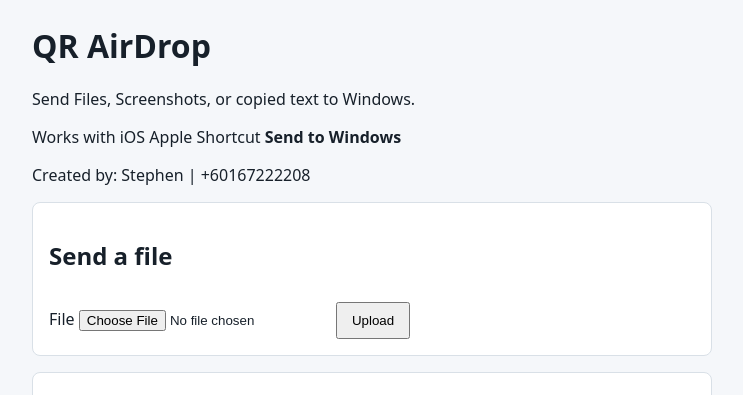
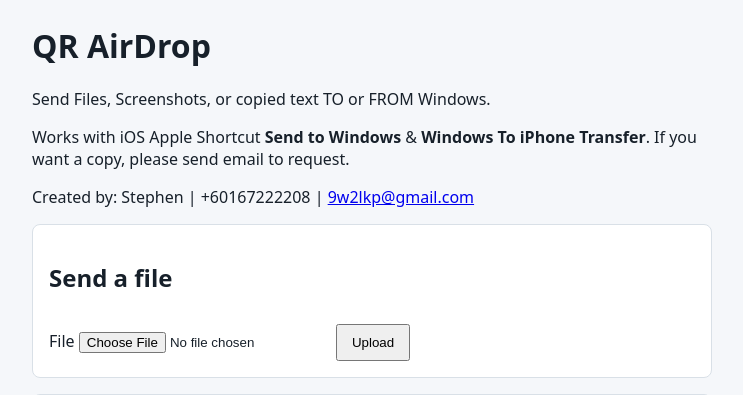
Before and after one commit to Stephenlkp/WindowsQR, a Flask app: page / in a window 1280 px wide. Shown: the top 395 px of the page, without its empty margins (268-1011 px from the left). Run offline with Flask 2, Linux system fonts and the light colour scheme.

Commit message:
Update header transfer details
Co-authored-by: Copilot <223556219+Copilot@users.noreply.github.com>

```diff
--- a/templates/index.html
+++ b/templates/index.html
@@ -19,9 +19,9 @@
   <body>
     <div class="container">
       <h1>QR AirDrop</h1>
-      <p>Send Files, Screenshots, or copied text to Windows.</p>
-      <p>Works with iOS Apple Shortcut <strong>Send to Windows</strong></p>
-      <p>Created by: Stephen | +60167222208</p>
+      <p>Send Files, Screenshots, or copied text TO or FROM Windows.</p>
+      <p>Works with iOS Apple Shortcut <strong>Send to Windows</strong> &amp; <strong>Windows To iPhone Transfer</strong>. If you want a copy, please send email to request.</p>
+      <p>Created by: Stephen | +60167222208 | <a href="mailto:9w2lkp@gmail.com">9w2lkp@gmail.com</a></p>
 
       <section>
         <h2>Send a file</h2>
```
